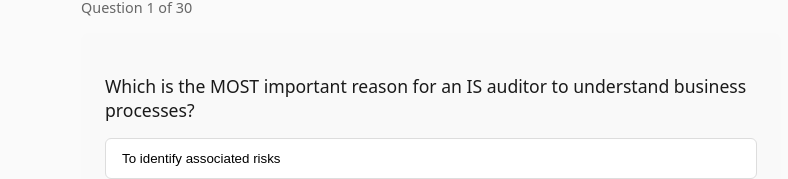
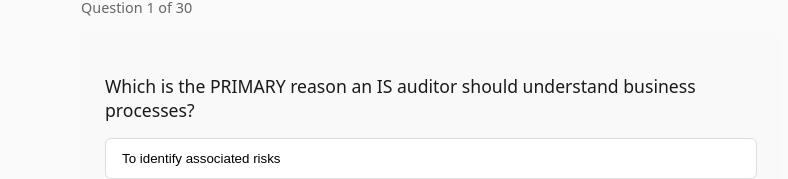
Before and after one commit to Epi-1120/CertlyForge, a Vue app: page /exam/cisa in a window 1280 px wide. Shown: the part 129-308 px from the top of the page, without its empty margins (209-997 px from the left). Built offline with nearby package versions, Linux system fonts and the light colour scheme.

Commit message:
fix cisa_1 question wording - was too vague

```diff
--- a/src/data/cisa.js
+++ b/src/data/cisa.js
@@ -1,5 +1,5 @@
 export const cisaQuestions = [
-  { id: 'cisa_1', question: 'Which is the MOST important reason for an IS auditor to understand business processes?', options: ['To identify associated risks', 'To recommend controls', 'To evaluate the control environment', 'To determine compliance'], correctIndex: 0, explanation: 'Understanding business processes helps identify risks - the foundation of any audit.', domain: 'Audit Process' },
+  { id: 'cisa_1', question: 'Which is the PRIMARY reason an IS auditor should understand business processes?', options: ['To identify associated risks', 'To recommend controls', 'To evaluate the control environment', 'To determine compliance'], correctIndex: 0, explanation: 'Understanding business processes helps identify risks - the foundation of any audit.', domain: 'Audit Process' },
   { id: 'cisa_2', question: 'An IS auditor finds that change management lacks documentation. What should the auditor do FIRST?', options: ['Report to senior management', 'Recommend documentation', 'Assess the impact on operations', 'Review compensating controls'], correctIndex: 2, explanation: 'Assess impact before recommending fixes.', domain: 'Audit Process' },
   { id: 'cisa_3', question: 'Which sampling method provides the MOST statistically valid results?', options: ['Judgmental', 'Random', 'Haphazard', 'Block'], correctIndex: 1, explanation: 'Random sampling eliminates bias.', domain: 'Audit Process' },
   { id: 'cisa_4', question: 'What should an auditor do when finding a conflict of interest?', options: ['Continue with extra care', 'Disclose and recuse if needed', 'Ignore if minor', 'Report externally'], correctIndex: 1, explanation: 'Ethics require disclosure.', domain: 'Audit Process' },
```
